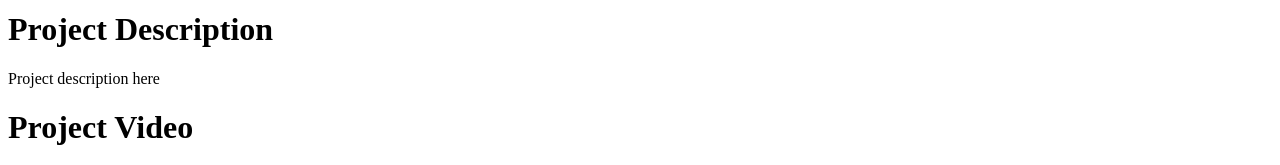
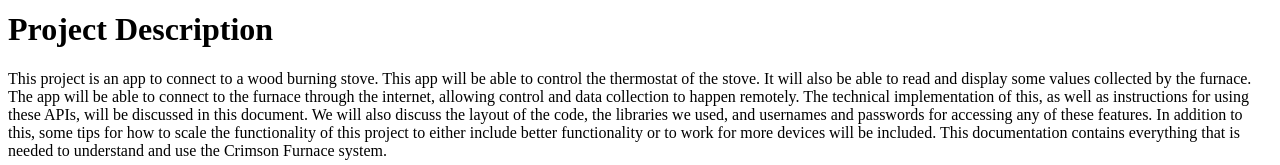
Before and after one commit to WesleyJunkins/UA_smart_remote_website, a plain HTML site: page index.html in a window 1280 px wide. Shown: the part 162-327 px from the top of the page. Drawn offline with Linux system fonts and the light colour scheme.

Commit message:
added images

```diff
--- a/index.html
+++ b/index.html
@@ -16,7 +16,7 @@
     </ul>
 
     <h1>Project Description</h1>
-    <p>Project description here</p>
+    <p>This project is an app to connect to a wood burning stove. This app will be able to control the thermostat of the stove. It will also be able to read and display some values collected by the furnace. The app will be able to connect to the furnace through the internet, allowing control and data collection to happen remotely. The technical implementation of this, as well as instructions for using these APIs, will be discussed in this document. We will also discuss the layout of the code, the libraries we used, and usernames and passwords for accessing any of these features. In addition to this, some tips for how to scale the functionality of this project to either include better functionality or to work for more devices will be included. This documentation contains everything that is needed to understand and use the Crimson Furnace system.</p>
 
     <h1>Project Video</h1>
     <iframe width="560" height="315" src="https://www.youtube.com/embed/UMz1IzXLdBM?si=VqYzvDlwbHT1RhK4" title="YouTube video player" frameborder="0" allow="accelerometer; autoplay; clipboard-write; encrypted-media; gyroscope; picture-in-picture; web-share" referrerpolicy="strict-origin-when-cross-origin" allowfullscreen></iframe>
```
Also changed, not shown: messagestruct1.jpg (added), messagestruct2.jpg (added), overview.jpg (added).
